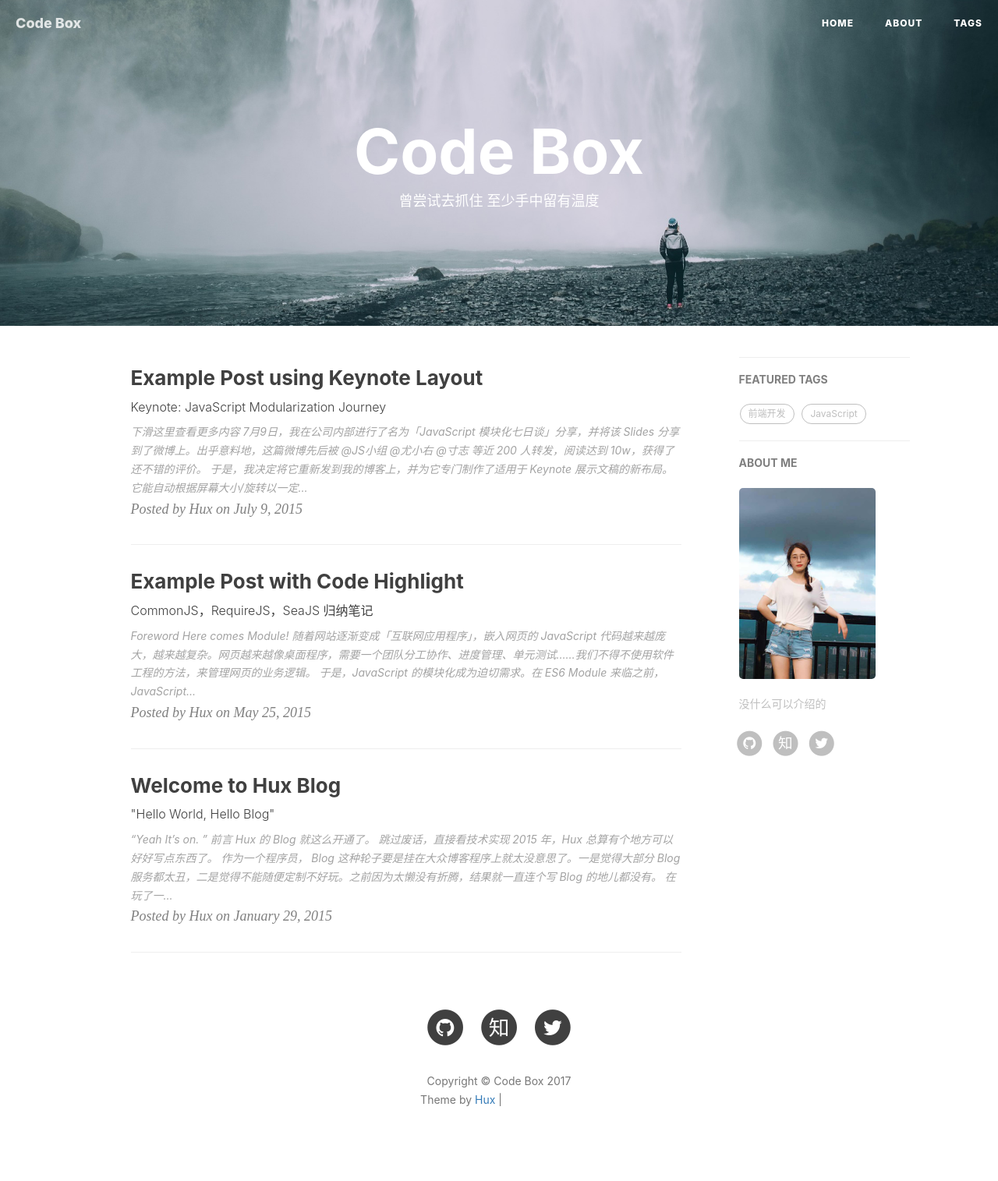
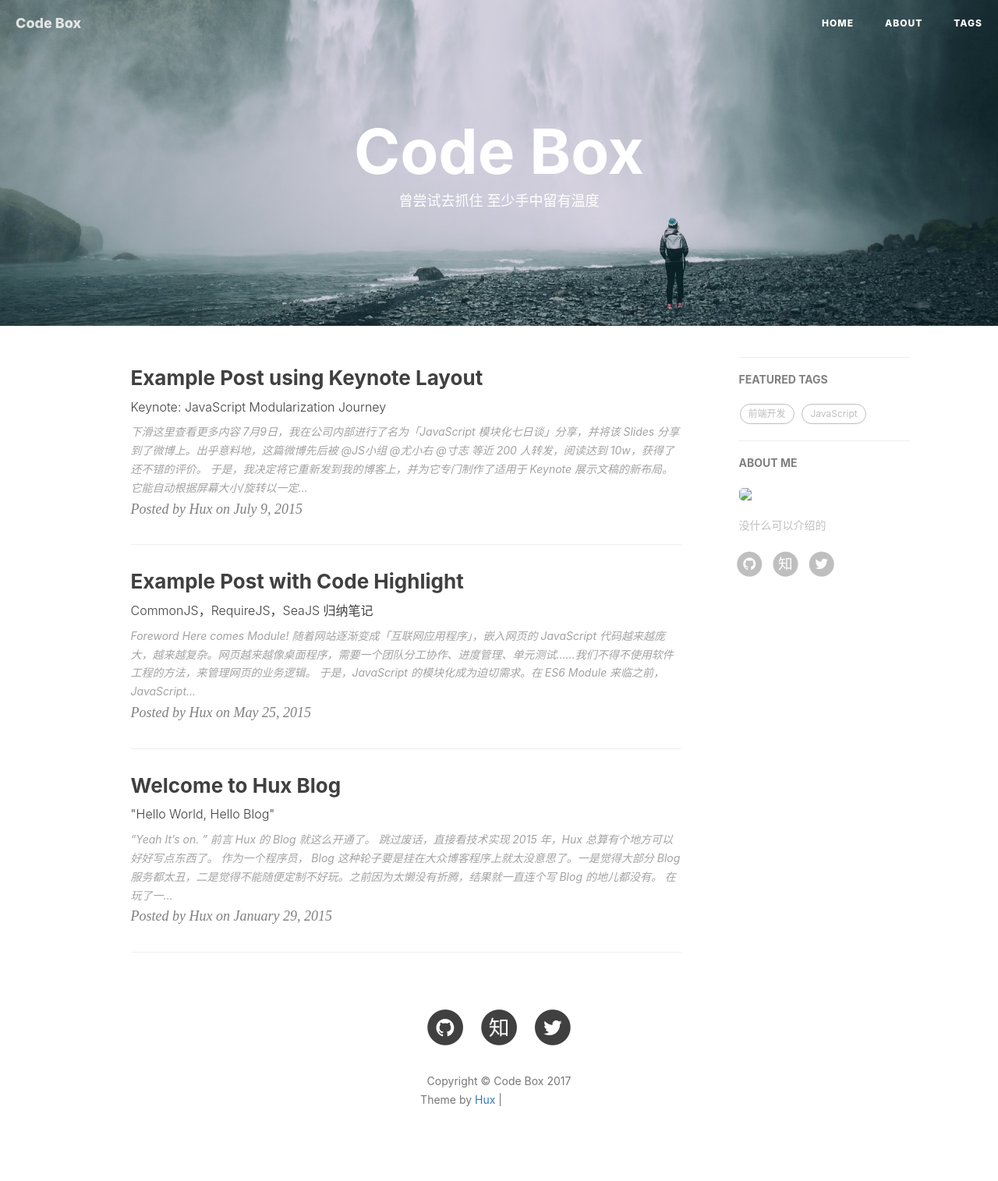
Before and after one commit to amberZ1990/amberZ1990.github.io, a Jekyll site: the page built from index.html, in a window 1280 px wide. Shown: the whole page at 78% size. Built offline with Jekyll 4.4.1, drawn with Linux system fonts in a browser that asks for light colours; nearby versions of some CDN libraries; the list of posts is cut into pages by our own code; comment, search, counter and statistics services are not loaded; grey boxes are pictures that could not be loaded.

Commit message:
Update _config.yml

```diff
--- a/_config.yml
+++ b/_config.yml
@@ -69,7 +69,7 @@ duoshuo_share: true                     # set to false if you want to use Commen
 # Sidebar settings
 sidebar: true                           # whether or not using Sidebar.
 sidebar-about-description: " 没什么可以介绍的"
-sidebar-avatar: /img/amber.jpg      # use absolute URL, seeing it's used in both `/` and `/about/`
+sidebar-avatar: https://github.com/amberZ1990/amberZ1990.github.io/blob/master/img/amber.jpg      # use absolute URL, seeing it's used in both `/` and `/about/`
 
 
 
```
